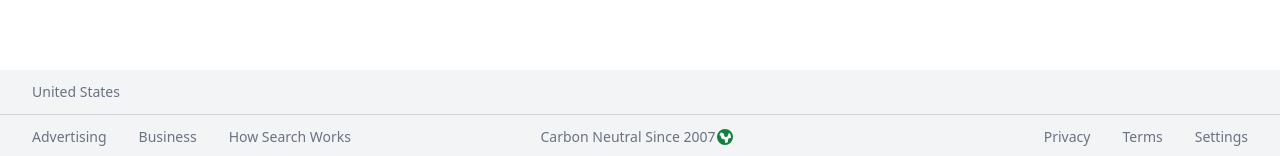
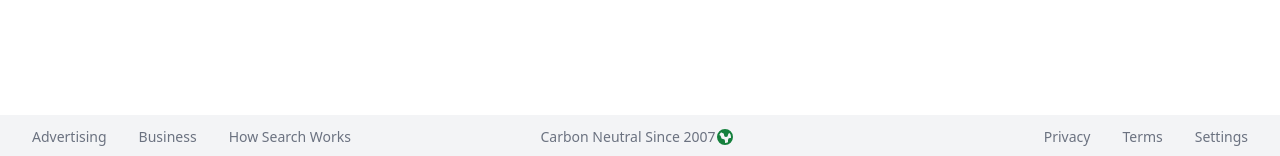
Before and after one commit to JakeTylerSimon/googletwo, a Next.js app: page / in a window 1280 px wide. Shown: the part 641-797 px from the top of the page. Built offline with nearby package versions, Linux system fonts and the light colour scheme.

Commit message:
fooer update

```diff
--- a/components/Footer.js
+++ b/components/Footer.js
@@ -5,11 +5,11 @@ const Footer = () => {
   return (
     <footer className='grid w-full divide-y-[1px] divide-gray-300 bg-gray-100 text-sm text-gray-500'>
 
-        <div className='px-8 py-3'>
+        {/* <div className='px-8 py-3'>
             <p>
                 United States
             </p>
-        </div>
+        </div> */}
 
         <div className='grid grid-cols-1 md:grid-cols-2 lg:grid-cols-3 gap-y-4 px-8 py-3 grid-flow-row-dense'>
             <div className='flex justify-center items-center md:col-span-2 lg:col-span-1 lg:col-start-2 '>
```
